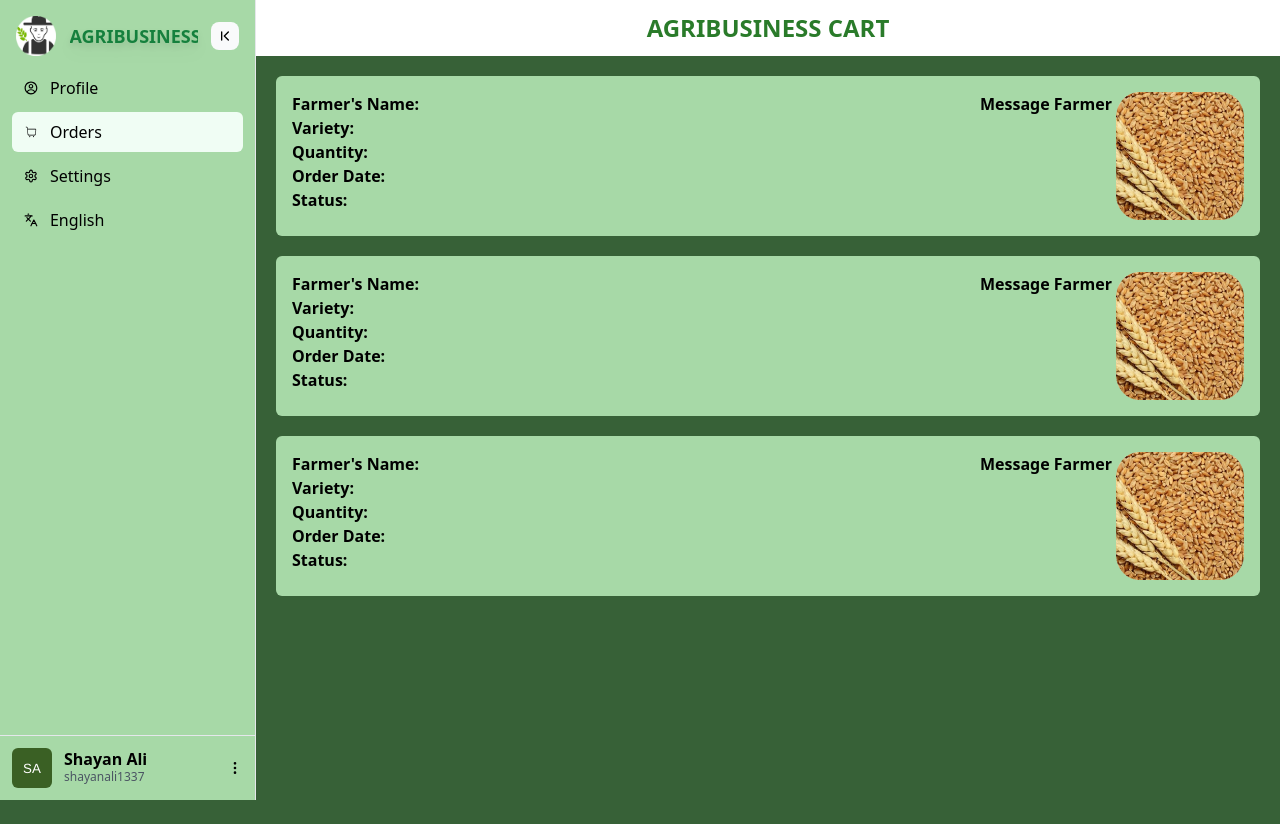
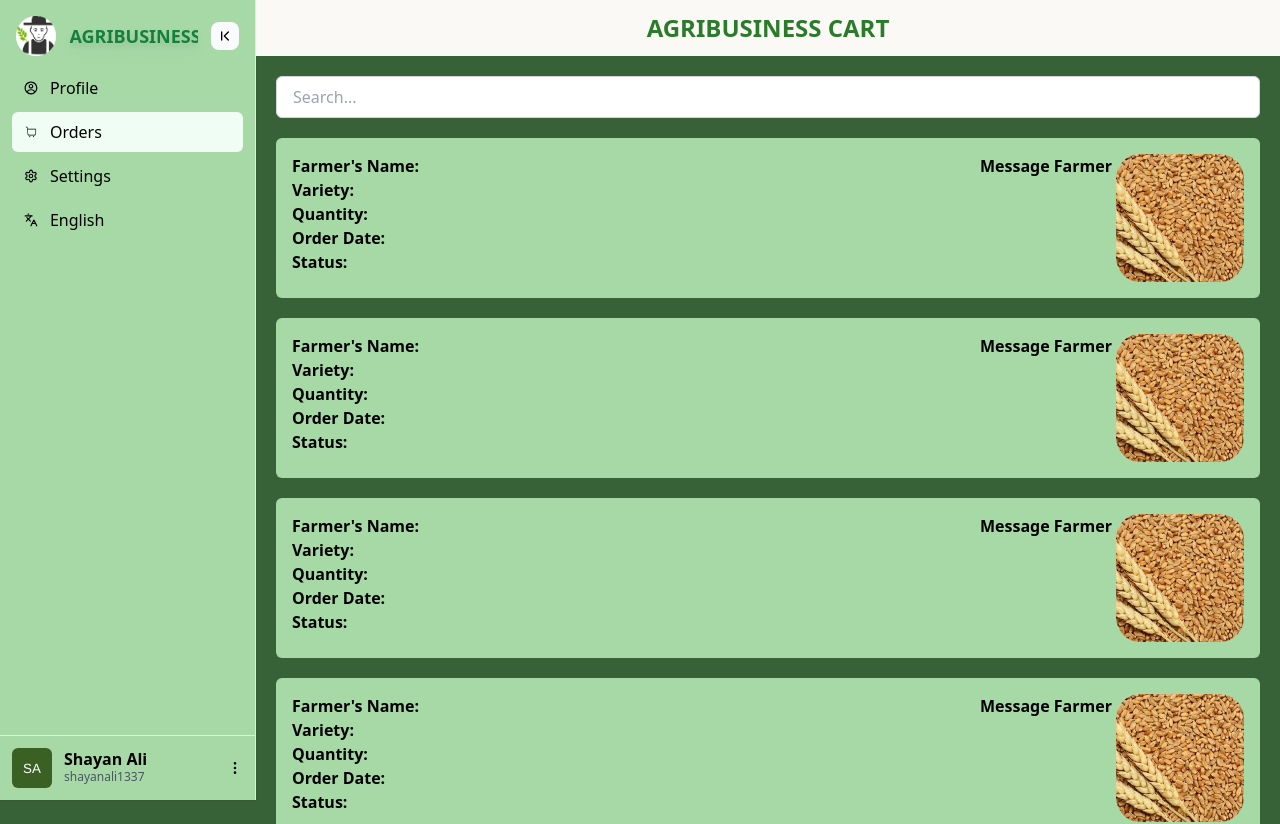
Before and after one commit to shayan-zaheer/agribusiness, a React (Vite) app in the folder client/: page /orders in a window 1280 px wide. Shown: the top 824 px of the page. Before the commit the page ends 800 px from the top, so only its background shows below. Built offline with nearby package versions, Linux system fonts and the light colour scheme.

Commit message:
initialized react router

```diff
--- a/client/src/App.jsx
+++ b/client/src/App.jsx
@@ -5,6 +5,8 @@ import { useRef } from "react";
 import { initSocket } from "./utils/socket";
 import { ToastContainer } from "react-toastify";
 import Navbar from "./components/Navbar";
+import Home from "./pages/Orders";
+import { Outlet } from "react-router-dom";
 
 function App() {
     const socketRef = useRef(null);
@@ -43,11 +45,7 @@ function App() {
                 <Navbar />
 				<div className="flex-1 flex-col">
 					<Header />
-					<div>
-						<OrderItem />
-						<OrderItem />
-						<OrderItem />
-					</div>
+					<Outlet />
 				</div>
 			</div>
 		</>
--- a/client/src/components/Header.jsx
+++ b/client/src/components/Header.jsx
@@ -1,8 +1,7 @@
 function Header() {
 
 	return (
-        <nav className="bg-white flex justify-center items-center h-[7vh] min-w-96">
-
+        <nav className="bg-[#FAF9F6] flex justify-center items-center h-[7vh] min-w-96">
             <h1 className="text-2xl font-bold text-[rgb(42,123,42)]">AGRIBUSINESS CART</h1>
         </nav>
     );
--- a/client/src/components/Navbar.jsx
+++ b/client/src/components/Navbar.jsx
@@ -45,7 +45,7 @@ function Navbar() {
 				icon={<LuLanguages />}
 			/>
 		</Sidebar>
-  )
+	);
 }
 
 export default Navbar;
--- /dev/null
+++ b/client/src/components/SearchBar.jsx
@@ -0,0 +1,10 @@
+function SearchBar() {
+  return (
+    <div className="flex items-center justify-center m-5 min-w-64">
+    <input type="text" className="w-full px-4 py-2 border border-gray-300 rounded-md min-w-28 focus:outline-none focus:ring-2 focus:ring-green-600" placeholder="Search..." />
+</div>
+
+  )
+}
+
+export default SearchBar;
--- a/client/src/components/Sidebar.jsx
+++ b/client/src/components/Sidebar.jsx
@@ -9,7 +9,7 @@ function Sidebar({ children }) {
 	const dispatch = useDispatch();
 	const open = useSelector((store) => store.bar);
 	return (
-		<aside className={`h-screen ${open ? "w-64" : "w-16"} transition-all`}>
+		<aside className={`h-screen ${open ? "w-64" : "w-16"} transition-all sticky top-0 left-0`}>
 			<nav className="h-full flex flex-col bg-[rgb(167,217,167)] border-r shadow-sm">
 				<div className="p-4 pb-2 flex justify-between items-center">
 					<img
--- a/client/src/pages/Home.jsx
+++ /dev/null
@@ -1,7 +0,0 @@
-function Home() {
-  return (
-    <div>Home</div>
-  )
-}
-
-export default Home;
--- /dev/null
+++ b/client/src/pages/Orders.jsx
@@ -0,0 +1,18 @@
+import OrderItem from "../components/OrderItem";
+import SearchBar from "../components/SearchBar";
+
+function Orders() {
+	return (
+		<div>
+            <SearchBar />
+			<OrderItem />
+			<OrderItem />
+			<OrderItem />
+			<OrderItem />
+			<OrderItem />
+			<OrderItem />
+		</div>
+	);
+}
+
+export default Orders;
```
Also changed, not shown: client/src/components/OrderItem.jsx (+7 -7 lines), client/src/main.jsx (+19 -12 lines). Lines whose indentation alone changed are shown as unchanged.
